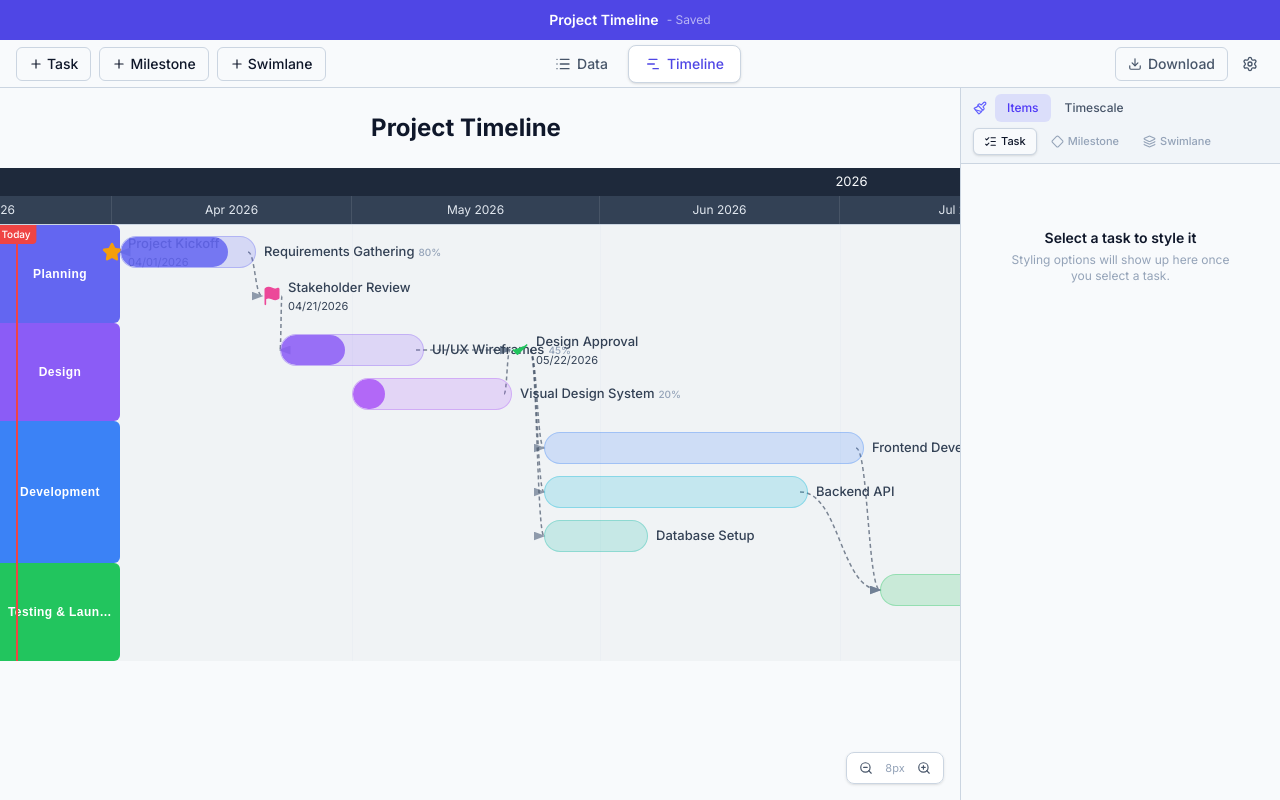
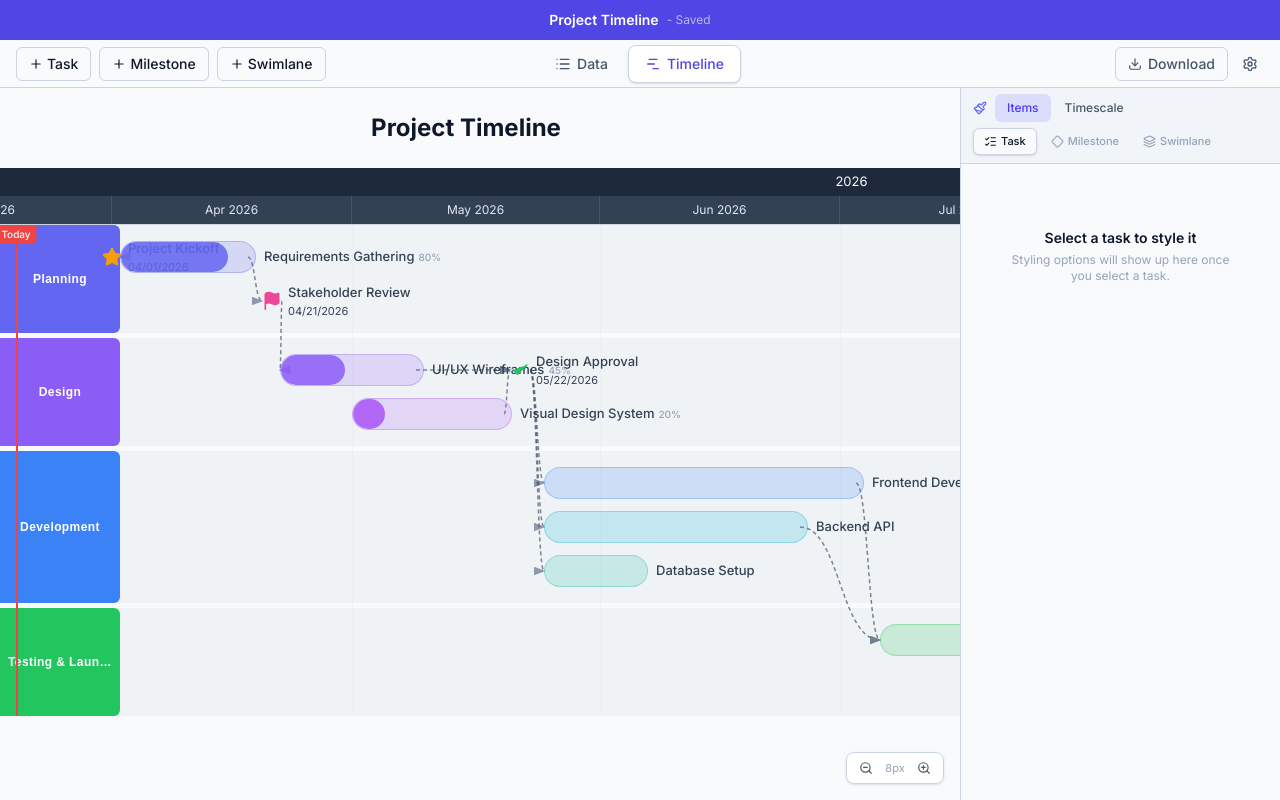
Before and after one commit to hraqian/visualize_project_timeline, a React (Vite) app: page / in a window 1280 px wide. Built offline with nearby package versions, Linux system fonts and the light colour scheme.

Commit message:
fix: make swimlane spacing global — remove per-swimlane spacing, add swimlaneSpacing to store, wire gap between bands in TimelineView

```diff
--- a/src/components/StylePane/StylePane.tsx
+++ b/src/components/StylePane/StylePane.tsx
@@ -1809,19 +1809,11 @@ function SwimlaneStyleControls({
         expanded={stylePaneSection === 'swimlaneSpacing'}
         onToggleExpand={() => handleToggleExpand('swimlaneSpacing')}
       >
-        <div className="space-y-4">
-          <div>
-            <label className="text-[10px] text-[var(--color-text-muted)] uppercase tracking-wider font-medium block mb-2">
-              Spacing
-            </label>
-            <SwimlaneSpacingControl
-              value={swimlane.spacing}
-              onChange={(spacing) => updateSwimlane(swimlane.id, { spacing })}
-            />
-          </div>
-
-          {/* Apply to all swimlanes */}
-          <SwimlaneSpacingApplyToAll swimlane={swimlane} />
+        <div>
+          <label className="text-[10px] text-[var(--color-text-muted)] uppercase tracking-wider font-medium block mb-2">
+            Spacing
+          </label>
+          <SwimlaneSpacingSection />
         </div>
       </CollapsibleRow>
     </div>
@@ -2799,14 +2791,9 @@ function SwimlaneSpacingIcon({ gap, active }: { gap: number; active: boolean })
   );
 }
 
-function SwimlaneSpacingControl({
-  value,
-  onChange,
-}: {
-  value: number;
-  onChange: (v: number) => void;
-}) {
-  const activePreset = SWIMLANE_SPACING_PRESETS.find((p) => p.value === value);
+function SwimlaneSpacingSection() {
+  const swimlaneSpacing = useProjectStore((s) => s.swimlaneSpacing);
+  const setSwimlaneSpacing = useProjectStore((s) => s.setSwimlaneSpacing);
 
   return (
     <div className="flex items-center gap-2">
@@ -2814,37 +2801,37 @@ function SwimlaneSpacingControl({
         {SWIMLANE_SPACING_PRESETS.map((preset, idx) => (
           <button
             key={preset.value}
-            onClick={() => onChange(preset.value)}
+            onClick={() => setSwimlaneSpacing(preset.value)}
             className={`flex items-center justify-center w-10 h-9 transition-colors ${
-              value === preset.value
+              swimlaneSpacing === preset.value
                 ? 'bg-[var(--color-bg-tertiary)] text-[var(--color-text)] border border-[var(--color-border)]'
                 : 'bg-[var(--color-bg-secondary)] text-[var(--color-text-secondary)] hover:bg-[var(--color-surface-hover)] hover:text-[var(--color-text)]'
             } ${idx !== 0 ? 'border-l border-[var(--color-border)]' : ''}`}
             title={`${preset.value}px`}
           >
-            <SwimlaneSpacingIcon gap={preset.gap} active={value === preset.value} />
+            <SwimlaneSpacingIcon gap={preset.gap} active={swimlaneSpacing === preset.value} />
           </button>
         ))}
       </div>
       <div className="flex items-center border border-[var(--color-border)] rounded-md overflow-hidden">
         <input
           type="text"
-          value={value}
+          value={swimlaneSpacing}
           onChange={(e) => {
             const n = parseInt(e.target.value, 10);
-            if (!isNaN(n) && n >= 0 && n <= 40) onChange(n);
+            if (!isNaN(n) && n >= 0 && n <= 40) setSwimlaneSpacing(n);
           }}
           className="w-10 h-9 text-center text-sm bg-[var(--color-bg-secondary)] text-[var(--color-text)] outline-none"
         />
         <div className="flex flex-col border-l border-[var(--color-border)]">
           <button
-            onClick={() => onChange(Math.min(40, value + 1))}
+            onClick={() => setSwimlaneSpacing(Math.min(40, swimlaneSpacing + 1))}
             className="px-1.5 h-[18px] flex items-center justify-center bg-[var(--color-bg-secondary)] hover:bg-[var(--color-surface-hover)] transition-colors text-[var(--color-text-muted)]"
           >
             <ChevronUp size={10} />
           </button>
           <button
-            onClick={() => onChange(Math.max(0, value - 1))}
+            onClick={() => setSwimlaneSpacing(Math.max(0, swimlaneSpacing - 1))}
             className="px-1.5 h-[18px] flex items-center justify-center bg-[var(--color-bg-secondary)] hover:bg-[var(--color-surface-hover)] transition-colors border-t border-[var(--color-border)] text-[var(--color-text-muted)]"
           >
             <ChevronDown size={10} />
@@ -2855,27 +2842,6 @@ function SwimlaneSpacingControl({
   );
 }
 
-// ─── Swimlane Spacing Apply to All ────────────────────────────────────────────
-
-function SwimlaneSpacingApplyToAll({ swimlane }: { swimlane: Swimlane }) {
-  const applySwimlaneStyleToAll = useProjectStore((s) => s.applySwimlaneStyleToAll);
-  const [applied, setApplied] = useState(false);
-
-  const handleApply = () => {
-    applySwimlaneStyleToAll(swimlane.id, ['spacing']);
-    setApplied(true);
-    setTimeout(() => setApplied(false), 1200);
-  };
-
-  return (
-    <ApplyToAllBox onApply={handleApply} applied={applied} label="Apply to all swimlanes">
-      <PropertyCard label="Spacing" checked={true} onChange={() => {}}>
-        <span className="text-sm font-medium text-[var(--color-text)]">{swimlane.spacing}px</span>
-      </PropertyCard>
-    </ApplyToAllBox>
-  );
-}
-
 // ─── Section ─────────────────────────────────────────────────────────────────
 
 function Section({ title, children }: { title: string; children: React.ReactNode }) {
--- a/src/components/TimelineView/TimelineView.tsx
+++ b/src/components/TimelineView/TimelineView.tsx
@@ -13,6 +13,8 @@ const SWIMLANE_BADGE_WIDTH = 120;
 const INDEPENDENT_SECTION_PADDING = 12;
 const CONNECTOR_THICKNESS_MAP: Record<ConnectorThickness, number> = { thin: 1, medium: 2, thick: 3 };
 const OUTLINE_THICKNESS_MAP: Record<OutlineThickness, number> = { none: 0, thin: 1, medium: 2, thick: 3 };
+const SWIMLANE_PADDING_TOP = 10;
+const SWIMLANE_PADDING_BOTTOM = 10;
 
 // ─── Duration Formatting ─────────────────────────────────────────────────────
 
@@ -55,6 +57,7 @@ export function TimelineView() {
   const showCriticalPath = useProjectStore((s) => s.showCriticalPath);
   const timelineTitle = useProjectStore((s) => s.timelineTitle);
   const setTimelineTitle = useProjectStore((s) => s.setTimelineTitle);
+  const swimlaneSpacing = useProjectStore((s) => s.swimlaneSpacing);
 
   const containerRef = useRef<HTMLDivElement>(null);
   const [draggingId, setDraggingId] = useState<string | null>(null);
@@ -146,17 +149,18 @@ export function TimelineView() {
   const swimlaneLayout = useMemo(() => {
     let y = independentHeight;
     const layout: { swimlane: Swimlane; y: number; height: number; contentY: number }[] = [];
-    for (const sl of sortedSwimlanes) {
-      const slItems = swimlanedItems.filter((i) => i.swimlaneId === sl.id);
-      const maxRow = slItems.length > 0 ? Math.max(...slItems.map((i) => i.row)) : 0;
+    for (let i = 0; i < sortedSwimlanes.length; i++) {
+      const sl = sortedSwimlanes[i];
+      if (i > 0) y += swimlaneSpacing; // gap between bands
+      const slItems = swimlanedItems.filter((it) => it.swimlaneId === sl.id);
+      const maxRow = slItems.length > 0 ? Math.max(...slItems.map((it) => it.row)) : 0;
       const contentHeight = (maxRow + 1) * ROW_HEIGHT;
-      const pad = sl.spacing;
-      const height = pad + contentHeight + pad;
-      layout.push({ swimlane: sl, y, height, contentY: y + pad });
+      const height = SWIMLANE_PADDING_TOP + contentHeight + SWIMLANE_PADDING_BOTTOM;
+      layout.push({ swimlane: sl, y, height, contentY: y + SWIMLANE_PADDING_TOP });
       y += height;
     }
     return layout;
-  }, [sortedSwimlanes, swimlanedItems, independentHeight]);
+  }, [sortedSwimlanes, swimlanedItems, independentHeight, swimlaneSpacing]);
 
   const canvasHeight = (swimlaneLayout.length > 0
     ? swimlaneLayout[swimlaneLayout.length - 1].y + swimlaneLayout[swimlaneLayout.length - 1].height
--- a/src/store/useProjectStore.ts
+++ b/src/store/useProjectStore.ts
@@ -143,6 +143,7 @@ interface ProjectActions {
   setSelectedSwimlane: (id: string | null) => void;
   setStylePaneSection: (section: StylePaneSection | null) => void;
   setZoom: (zoom: number) => void;
+  setSwimlaneSpacing: (spacing: number) => void;
 
   // Project
   setProjectName: (name: string) => void;
@@ -241,6 +242,7 @@ export const useProjectStore = create<ProjectStore>((set, get) => ({
   stylePaneSection: null,
   showCriticalPath: false,
   zoom: 8,
+  swimlaneSpacing: 5,
 
   // ─── View ────────────────────────────────────────────────────────────
   setActiveView: (view) => set({ activeView: view }),
@@ -248,6 +250,7 @@ export const useProjectStore = create<ProjectStore>((set, get) => ({
   setSelectedSwimlane: (id) => set({ selectedSwimlaneId: id, selectedItemId: null, stylePaneSection: 'swimlaneTitle' }),
   setStylePaneSection: (section) => set({ stylePaneSection: section }),
   setZoom: (zoom) => set({ zoom: Math.max(2, Math.min(30, zoom)) }),
+  setSwimlaneSpacing: (spacing) => set({ swimlaneSpacing: Math.max(0, Math.min(40, spacing)) }),
 
   // ─── Project ─────────────────────────────────────────────────────────
   setProjectName: (name) => set({ projectName: name }),
--- a/src/types/index.ts
+++ b/src/types/index.ts
@@ -209,8 +209,6 @@ export interface Swimlane {
   // Background: Outline
   outlineThickness: OutlineThickness;
   outlineColor: string;
-  // Spacing
-  spacing: number; // px vertical padding above/below content within the swimlane band
 }
 
 export const DEFAULT_SWIMLANE_STYLE = {
@@ -226,7 +224,6 @@ export const DEFAULT_SWIMLANE_STYLE = {
   bodyTransparency: 80,
   outlineThickness: 'none' as OutlineThickness,
   outlineColor: '#f59e0b',
-  spacing: 5,
 };
 
 export interface Dependency {
@@ -290,6 +287,7 @@ export interface ProjectState {
   stylePaneSection: StylePaneSection | null; // which collapsible section is expanded in StylePane
   showCriticalPath: boolean;
   zoom: number; // pixels per day
+  swimlaneSpacing: number; // px gap between swimlane bands
 }
 
 // ─── Default Styles ──────────────────────────────────────────────────────────
```
